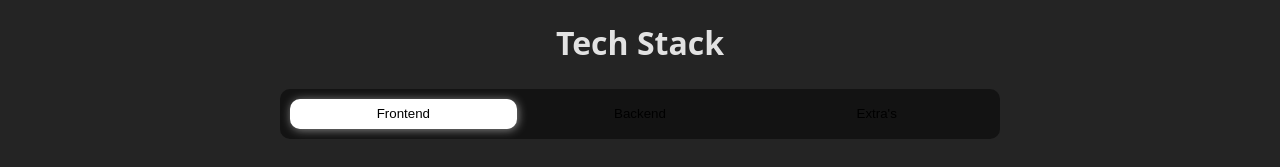
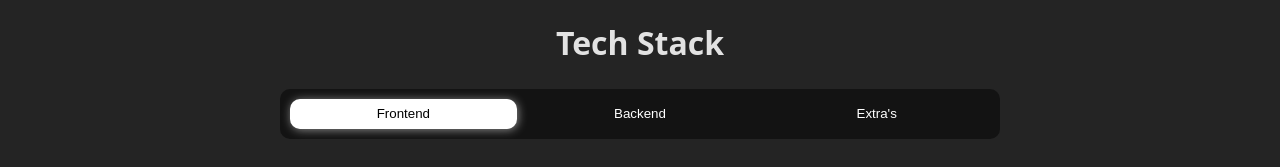
Before and after one commit to raunikdev/raunikportfolio, a React (Vite) app: page / in a window 1280 px wide. Shown: the part 841-1008 px from the top of the page. Built offline with nearby package versions, Linux system fonts and the light colour scheme.

Commit message:
button color white

```diff
--- a/src/components/css/Skills.css
+++ b/src/components/css/Skills.css
@@ -22,7 +22,7 @@
 .backend,
 .extra{
     border-radius: 10px;
-
+    color: white;
     position: relative;
     height: 30px;
     width: 100%;
```
